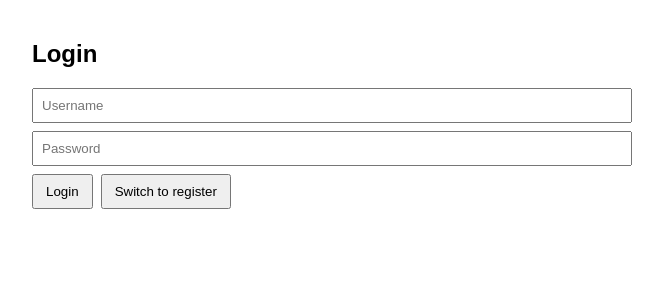
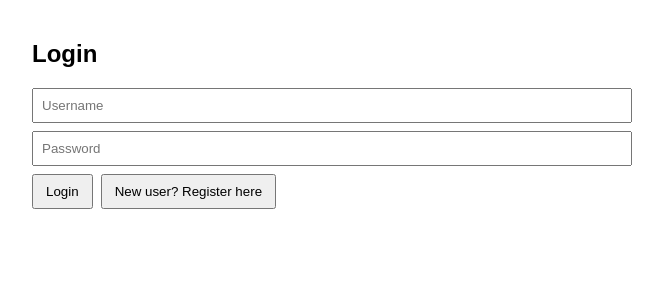
Before and after one commit to ericwu17/potbot, a React (Create React App) app in the folder frontend/: page / in a window 1280 px wide. Shown: the top 300 px of the page, without its empty margins (308-971 px from the left). Built offline with nearby package versions, Linux system fonts and the light colour scheme; no server answers; the HTML template or start-up script is replaced by a standard one.

Commit message:
reword front end slightly

```diff
--- a/frontend/src/App.js
+++ b/frontend/src/App.js
@@ -89,7 +89,7 @@ function Landing({setUser}){
             }}
             style={{marginLeft:8}}
           >
-            {isRegister ? 'Switch to login' : 'Switch to register'}
+            {isRegister ? 'Back to login' : 'New user? Register here'}
           </button>
         </div>
         {err && <p style={{color:'red'}}>{err}</p>}
```
